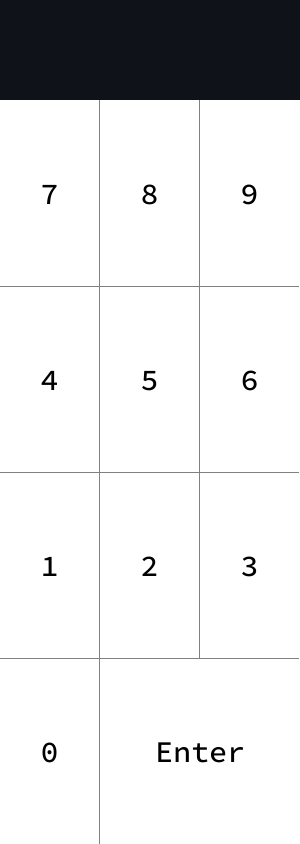
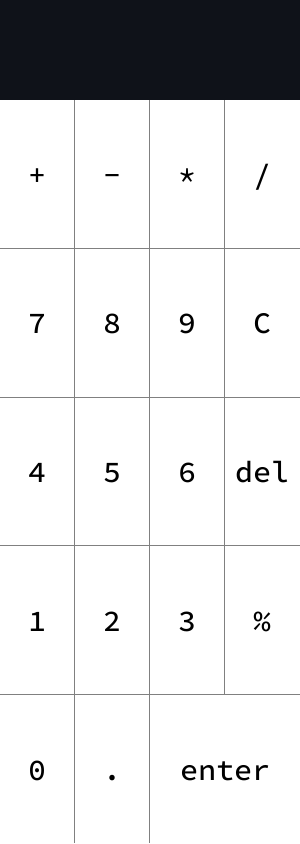
Before and after one commit to Binate/Unit, an Electron app: page index.html in a window 300 px wide. Drawn offline with Linux system fonts and the light colour scheme; no server answers.

Commit message:
added more buttons
added
+, - , *, /, C, del, %

the % was a pain but it works

```diff
--- a/index.html
+++ b/index.html
@@ -9,28 +9,38 @@
   <body>
 
     <div id="title"></div>
-    <input id="results" rows="1" maxlength="10" onkeypress="this.style.width = ((this.value.length + 1) * 36) + 'px';"/>
+    <input id="results" rows="1" maxlength="10" onkeypress="this.style.width = ((this.value.length + 1) * 24) + 'px';"/>
 
     <div class="container">
 
       <div class="row">
+        <div class="button" onclick="buttonInput('+')">+</div>
+        <div class="button" onclick="buttonInput('-')">-</div>
+        <div class="button" onclick="buttonInput('*')">*</div>
+        <div class="button" onclick="buttonInput('/')">/</div>
+      </div>
+      <div class="row">
         <div class="button" onclick="buttonInput('7')">7</div>
         <div class="button" onclick="buttonInput('8')">8</div>
         <div class="button" onclick="buttonInput('9')">9</div>
+        <div class="button" onclick="buttonClear()">C</div>
       </div>
       <div class="row">
         <div class="button" onclick="buttonInput('4')">4</div>
         <div class="button" onclick="buttonInput('5')">5</div>
         <div class="button" onclick="buttonInput('6')">6</div>
+        <div class="button" onclick="buttonDelete()">del</div>
       </div>
       <div class="row">
         <div class="button" onclick="buttonInput('1')">1</div>
         <div class="button" onclick="buttonInput('2')">2</div>
         <div class="button" onclick="buttonInput('3')">3</div>
+        <div class="button" onclick="buttonPercent()">%</div>
       </div>
       <div class="row">
         <div class="button" onclick="buttonInput('0')">0</div>
-        <div class="button-enter" onclick="execute()">Enter</div>
+        <div class="button" onclick="buttonInput('.')">.</div>
+        <div class="button-enter" onclick="buttonEnter()">enter</div>
       </div>
 
   </div>
--- a/main.js
+++ b/main.js
@@ -13,8 +13,8 @@ function createWindow () {
 
 
   mainWindow = new BrowserWindow({
-    width: 400,
-    height: 600,
+    width: 300,
+    height: 400,
     title: 'Unit',
     icon: __dirname + '/app/assets/img/icon.png',
     frame: false,
--- a/script.js
+++ b/script.js
@@ -4,25 +4,35 @@ window.onload = function(){
 
 document.addEventListener("keydown", function (e) {
     if (e.keyCode === 13) {  //checks whether the pressed key is "Enter"
-        execute();
+        buttonEnter();
     }
     if (e.keyCode === 8) {  //checks whether the pressed key is "Delete"
       console.log("yes");
       setTimeout(function () {
-        document.getElementById("results").style.width = ((document.getElementById("results").value.length) * 36) + 'px';
+        document.getElementById("results").style.width = ((document.getElementById("results").value.length) * 24) + 'px';
       }, 1);
     }
 
 });
 
-function execute(){
+function textScale(){
+  var text_width = (document.getElementById("results").value.length) * 24;
+  var div_width = document.getElementById("results").width
+  if(text_width >= div_width){
+
+  }
+}
+
+function buttonEnter(){
+
+  symbolEnter();
 
   var input = document.getElementById("results").value;
 
   console.log(input);
 
   setTimeout(function () {
-    document.getElementById("results").style.width = ((document.getElementById("results").value.length) * 36) + 'px';
+    document.getElementById("results").style.width = ((document.getElementById("results").value.length) * 24) + 'px';
   }, 1);
 
   document.getElementById("results").value = math.eval(input);
@@ -31,11 +41,9 @@ function execute(){
 
 function buttonInput(x){
 
-  if(isNaN(x)){
+  textScale();
 
-  } else {
-    symbolInput();
-  }
+  symbolInput();
 
   console.log(x);
 
@@ -52,15 +60,130 @@ function buttonInput(x){
   console.log(current.length);
 
   console.log(((document.getElementById("results").value.length + 1) * 36) + 'px');
-  document.getElementById("results").style.width = ((document.getElementById("results").value.length + 1) * 36) + 'px';
   document.getElementById("results").value = result_start + x + result_end;
+  document.getElementById("results").style.width = ((document.getElementById("results").value.length) * 24) + 'px';
+}
+
+function buttonPercent(){
+
+  textScale();
+
+  var caret_start = document.getElementById("results").selectionStart
+  var caret_end = document.getElementById("results").selectionEnd
+
+  var current = document.getElementById("results").value;
+
+  var start_of_percent = null;
+  var end_of_percent = null;
+
+  console.log(current.charAt(caret_start - 1));
+  console.log(current.charAt(caret_end));
+
+  if(isNaN(current.charAt(caret_start - 1))||current.charAt(caret_start - 1) == "") {
+    start_of_percent = caret_start;
+  } else if(isNaN(current.charAt(caret_start - 2))||current.charAt(caret_start - 2) == "") {
+    start_of_percent = caret_start - 1;
+  } else if(isNaN(current.charAt(caret_start - 3))||current.charAt(caret_start - 3) == "") {
+    start_of_percent = caret_start - 2;
+  } else if(isNaN(current.charAt(caret_start - 4))||current.charAt(caret_start - 4) == "") {
+    start_of_percent = caret_start - 3;
+  } else if(isNaN(current.charAt(caret_start - 5))||current.charAt(caret_start - 5) == "") {
+    start_of_percent = caret_start - 4;
+  } else if(isNaN(current.charAt(caret_start - 6))||current.charAt(caret_start - 6) == "") {
+    start_of_percent = caret_start - 5;
+  } else if(isNaN(current.charAt(caret_start - 7))||current.charAt(caret_start - 7) == "") {
+    start_of_percent = caret_start - 6;
+  } else if(isNaN(current.charAt(caret_start - 8))||current.charAt(caret_start - 8) == "") {
+    start_of_percent = caret_start - 7;
+  } else if(isNaN(current.charAt(caret_start - 9))||current.charAt(caret_start - 9) == "") {
+    start_of_percent = caret_start - 9;
+  }
+
+  if(isNaN(current.charAt(caret_end))){
+    end_of_percent = caret_end;
+  } else if(isNaN(current.charAt(caret_end + 1))||current.charAt(caret_end + 1) == "") {
+    end_of_percent = caret_end + 1;
+  } else if(isNaN(current.charAt(caret_end + 2))||current.charAt(caret_end + 2) == "") {
+    end_of_percent = caret_end + 2;
+  } else if(isNaN(current.charAt(caret_end + 3))||current.charAt(caret_end + 3) == "") {
+    end_of_percent = caret_end + 3;
+  } else if(isNaN(current.charAt(caret_end + 4))||current.charAt(caret_end + 4) == "") {
+    end_of_percent = caret_end + 4;
+  } else if(isNaN(current.charAt(caret_end + 5))||current.charAt(caret_end + 5) == "") {
+    end_of_percent = caret_end + 5;
+  } else if(isNaN(current.charAt(caret_end + 6))||current.charAt(caret_end + 6) == "") {
+    end_of_percent = caret_end + 6;
+  } else if(isNaN(current.charAt(caret_end + 7))||current.charAt(caret_end + 7) == "") {
+    end_of_percent = caret_end + 7;
+  } else if(isNaN(current.charAt(caret_end + 8))||current.charAt(caret_end + 8) == "") {
+    end_of_percent = caret_end + 8;
+  }
+
+  console.log(start_of_percent);
+  console.log(end_of_percent);
+
+
+
+  var result_start = current.slice(0, start_of_percent);
+  var result_end = current.slice(end_of_percent, current.length);
+  var result = current.slice(start_of_percent, end_of_percent);
+
+  computed_result = math.eval(result * .01)
+
+  document.getElementById("results").value = result_start + computed_result + result_end;
+  document.getElementById("results").style.width = ((document.getElementById("results").value.length) * 24) + 'px';
+}
+
+function buttonDelete(){
+
+  textScale();
+
+  symbolDelete();
+
+  var caret_start = document.getElementById("results").selectionStart - 1;
+  var caret_end = document.getElementById("results").selectionEnd;
+
+  var current = document.getElementById("results").value;
+
+  var result_start = current.slice(0, caret_start);
+  var result_end = current.slice(caret_end, current.length) ;
+
+  console.log(result_start);
+  console.log(result_end);
+  console.log(current.length);
+
+  document.getElementById("results").value = result_start + result_end;
+  document.getElementById("results").style.width = ((document.getElementById("results").value.length) * 24) + 'px';
+}
+
+function buttonClear(){
+
+  textScale();
+
+  symbolEnter();
+
+  document.getElementById("results").value = null;
+  document.getElementById("results").style.width = ((document.getElementById("results").value.length) * 24) + 'px';
 }
 
 function symbolInput(){
   var caret_start = document.getElementById("results").selectionStart;
   var caret_end = document.getElementById("results").selectionEnd;
-  console.log(caret_start);
   setTimeout(function () {
     document.getElementById('results').focus();document.getElementById('results').setSelectionRange(caret_start + 1,caret_end + 1);
   }, 1);
 }
+
+function symbolDelete(){
+  var caret_start = document.getElementById("results").selectionStart;
+  var caret_end = document.getElementById("results").selectionEnd;
+  setTimeout(function () {
+    document.getElementById('results').focus();document.getElementById('results').setSelectionRange(caret_start - 1,caret_end - 1);
+  }, 1);
+}
+
+function symbolEnter(){
+  setTimeout(function () {
+    document.getElementById('results').focus();document.getElementById('results').setSelectionRange(1000,1000);
+  }, 1);
+}
--- a/style.css
+++ b/style.css
@@ -43,7 +43,7 @@ body{
   font-weight: 200;
   max-width: calc(100% - 40px);
   color: white;
-  font: 60px 'Source Code Pro';
+  font: 40px 'Source Code Pro';
   margin: 20px;
   -webkit-app-region: no-drag;
   -webkit-user-select: text;
@@ -71,7 +71,8 @@ input:focus {
 .row{
   float: left;
   width: 100%;
-  height: 25%;
+  height: calc(20% - 1px);
+  border-bottom: 1px solid grey;
 }
 
 .button{
@@ -79,11 +80,10 @@ input:focus {
   font-weight: 400;
   font: 30px 'Source Code Pro Med';
   align-content: center;
-  line-height: 20vh;
+  line-height: 15vh;
   text-align: center;
-  width: calc(33.33% - 1px);
+  width: calc(25% - 1px);
   border-right: 1px solid grey;
-  border-bottom: 1px solid grey;
   height: 100%;
   float: left;
 }
@@ -92,15 +92,15 @@ input:focus {
   font-weight: 400;
   font: 30px 'Source Code Pro Med';
   align-content: center;
-  line-height: 20vh;
+  line-height: 15vh;
   text-align: center;
-  width: calc(33.33% - 1px);
+  width: calc(25% - 1px);
   border-right: 0px;
   height: 100%;
   float: left;
 }
 
-.row:nth-child(4) > .button{
+.row:nth-child(5){
   border-bottom: 0px;
 }
 
@@ -109,9 +109,9 @@ input:focus {
   font-weight: 400;
   font: 30px 'Source Code Pro Med';
   align-content: center;
-  line-height: 20vh;
+  line-height: 15vh;
   text-align: center;
-  width: 66.66%;
+  width: 50%;
   height: 100%;
   float: left;
 }
```
